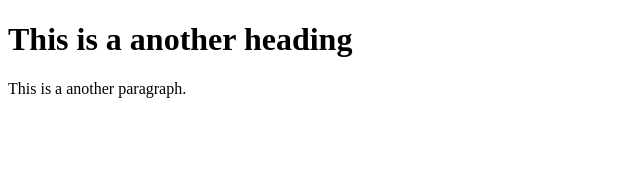
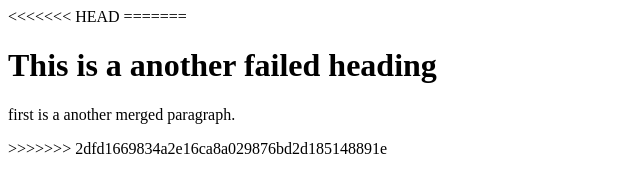
Before and after one commit to ArmandsFr/learngit, a plain HTML site: page index.html in a window 1280 px wide. Shown: the whole page, without its empty margins (0-640 px from the left). Drawn offline with Linux system fonts and the light colour scheme.

Commit message:
Update index.html

```diff
--- a/index.html
+++ b/index.html
@@ -2,10 +2,14 @@
 <html>
 <title>HTML Tutorial</title>
 <body>
+<<<<<<< HEAD
+<audio>la la la trali vali </audio>
+=======
 
 
-<h1>This is a another heading</h1>
-<p>This is a another paragraph.</p>
+<h1>This is a another failed heading</h1>
+<p>first is a another merged paragraph.</p>
+>>>>>>> 2dfd1669834a2e16ca8a029876bd2d185148891e
 
 
 </body>
```
